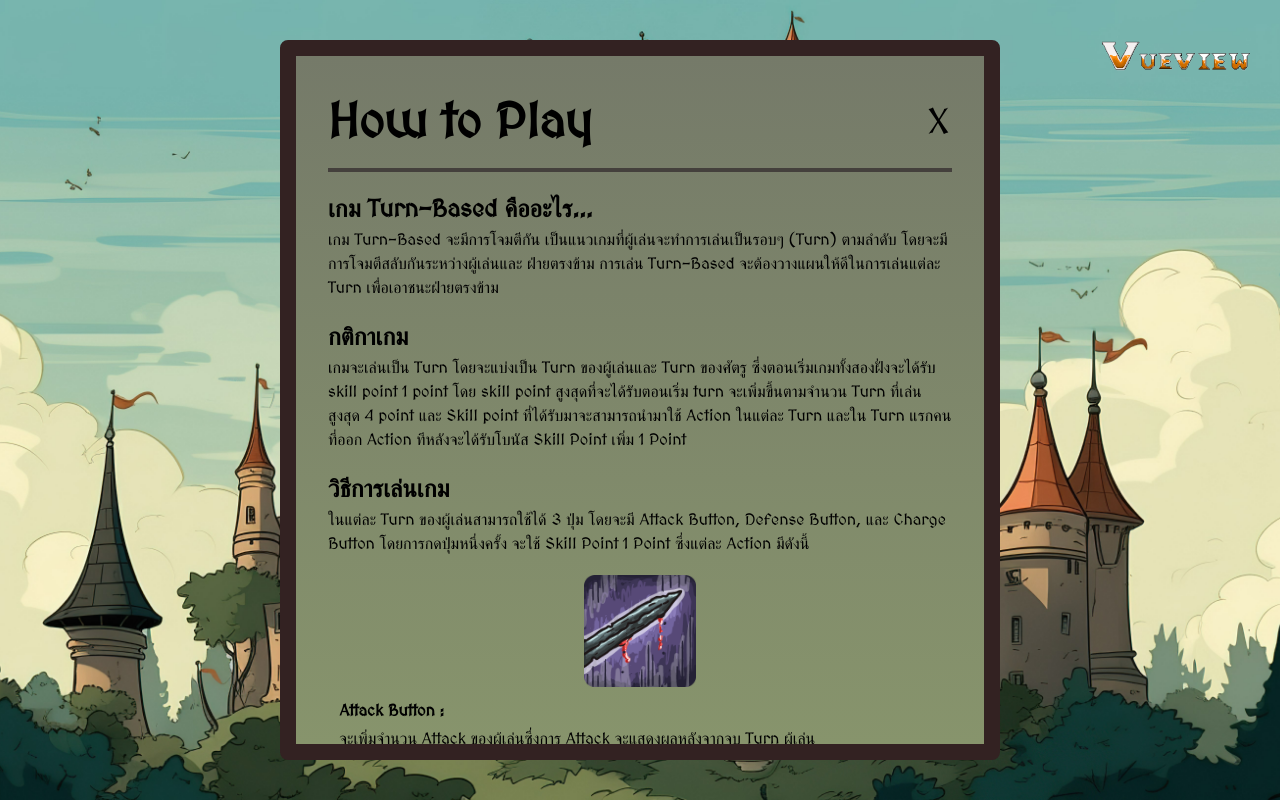
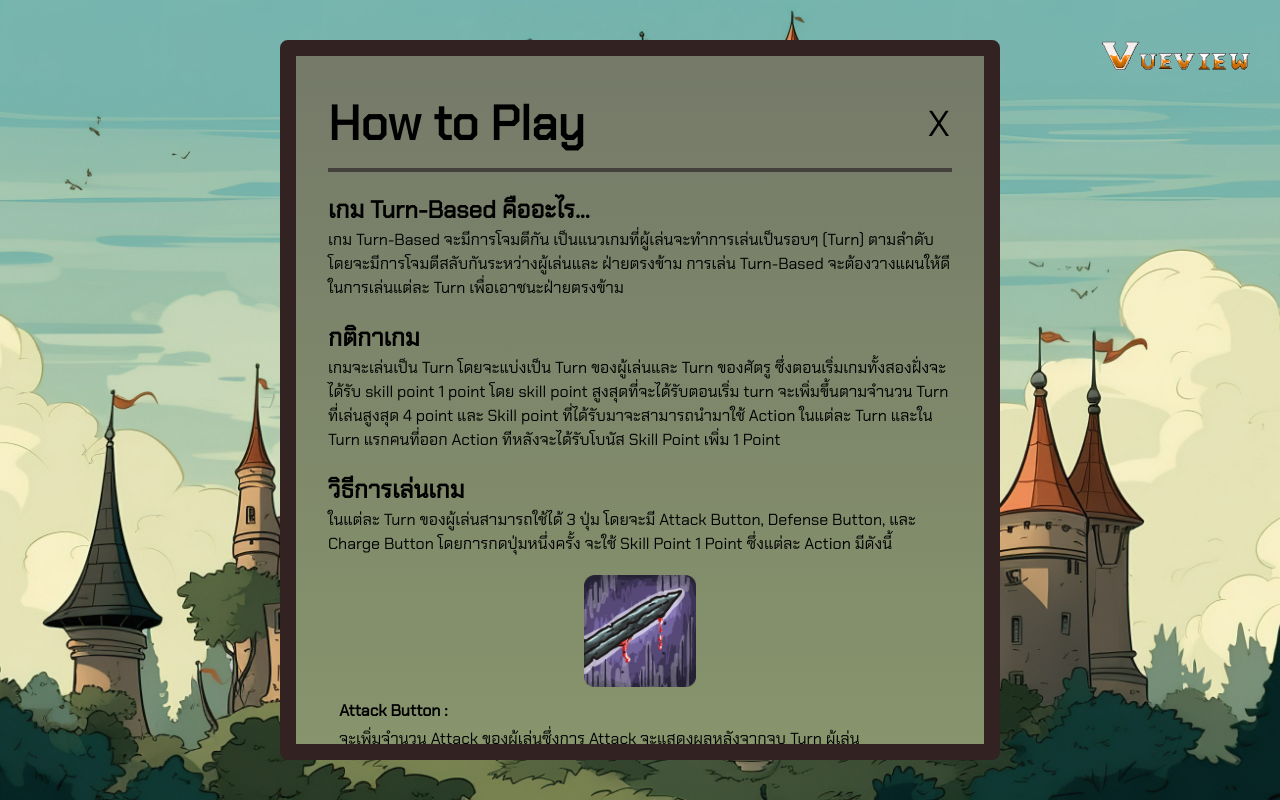
Before and after one commit to SleepyLe0/PROJECT2-SEC-1-VueView, a Vue app: page / in a window 1280 px wide. Both pictures are taken after a click on the button "How to play". Built offline with nearby package versions, Linux system fonts and the light colour scheme.

Commit message:
edit font

```diff
--- a/src/components/welcome/HowToPlay.vue
+++ b/src/components/welcome/HowToPlay.vue
@@ -8,7 +8,7 @@
      xl:text-[4vh] w-[25vh] xl:w-[30vh] h-[7vh] xl:h-[10vh] bg-gradient-to-t from-red-900 to-orange-300 border-4 border-orange-200 transition duration-300
      ease-in-out transform hover:scale-105">How to play</button>
       <transition>
-        <div v-if="showModal" class=" fixed flex inset-0 items-center justify-center ">
+        <div v-if="showModal" class="chakra-petch-regular fixed flex inset-0 items-center justify-center ">
           <div class="border-[1.5vh] lg:border-[2vh] border-[#332222] bg-gradient-to-b from-[#757A69] to-[#87946c] rounded-lg p-8 w-[40vh] lg:w-[90vh] max-h-[90vh] overflow-auto" >
             <div class="flex justify-between items-center border-b-2 border-y-stone-700 pb-2 lg:border-b-4 text-[3vh]">
               <h3 class=" font-semibold text-[3.5vh] lg:text-[6vh]">How to Play</h3>
@@ -53,6 +53,11 @@
 </template>
 
 
-<style lang="scss" scoped>
+<style scoped>
+@import url('https://fonts.googleapis.com/css2?family=Chakra+Petch&display=swap');
+
+.chakra-petch-regular {
+  font-family: "Chakra Petch", sans-serif;
+}
 
 </style>
```
